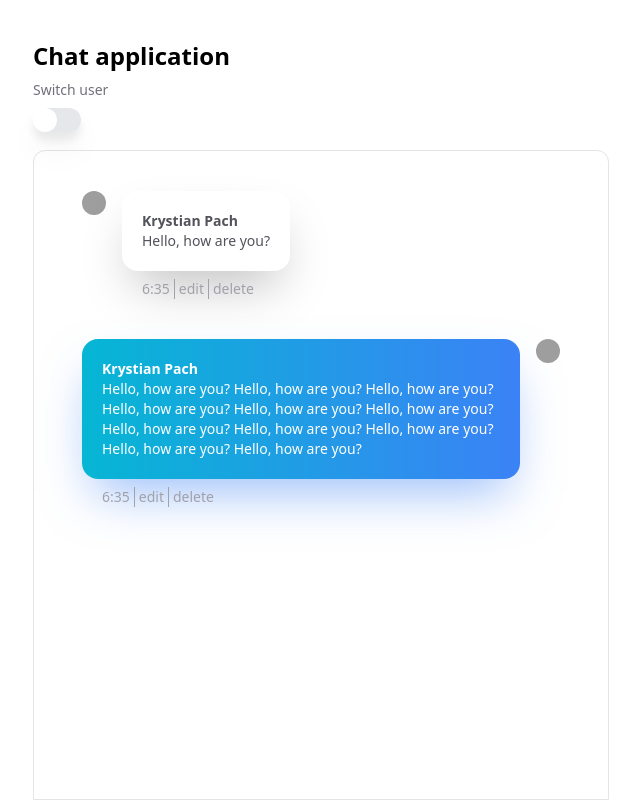
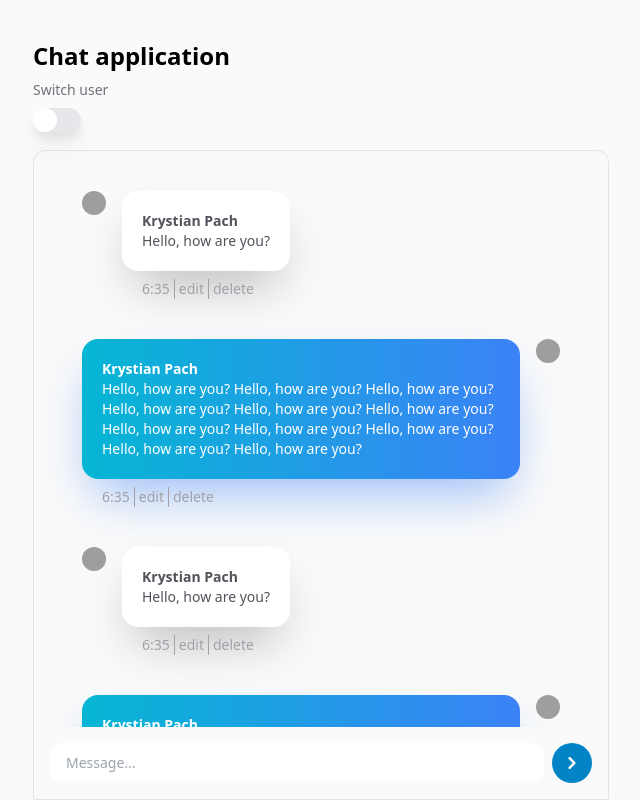
Before and after one commit to schriker/codegate-task, a React (Create React App) app: page / in a window 1280 px wide. Shown: the whole page, without its empty margins (319-959 px from the left). Built offline with nearby package versions, Linux system fonts and the light colour scheme; grey boxes are pictures that could not be loaded.

Commit message:
Input UI

```diff
--- a/package.json
+++ b/package.json
@@ -4,6 +4,7 @@
   "private": true,
   "dependencies": {
     "@headlessui/react": "^1.5.0",
+    "@heroicons/react": "^1.0.6",
     "@reduxjs/toolkit": "^1.8.1",
     "@testing-library/jest-dom": "^4.2.4",
     "@testing-library/react": "^9.5.0",
--- a/src/components/ChatWrapper/ChatWrapper.tsx
+++ b/src/components/ChatWrapper/ChatWrapper.tsx
@@ -2,7 +2,7 @@ import { ChatWrapperPropsType } from '../../types/chatWrapper';
 
 function ChatWrapper({ children }: ChatWrapperPropsType) {
   return (
-    <div className="h-full mt-3 px-12 border border-zinc-200 rounded-t-xl overflow-auto">
+    <div className="flex flex-col flex-grow-0 mt-3 border border-zinc-200 rounded-t-xl overflow-hidden">
       {children}
     </div>
   );
--- a/src/components/Message/Message.tsx
+++ b/src/components/Message/Message.tsx
@@ -1,7 +1,7 @@
 function Message() {
   return (
     <>
-      <div className="flex my-10">
+      <div className="flex my-10 mx-12">
         <img
           className="inline-block h-6 w-6 rounded-full mr-4"
           src="https://images.unsplash.com/photo-1491528323818-fdd1faba62cc?ixlib=rb-1.2.1&ixid=eyJhcHBfaWQiOjEyMDd9&auto=format&fit=facearea&facepad=2&w=256&h=256&q=80"
@@ -19,7 +19,130 @@ function Message() {
           </div>
         </div>
       </div>
-      <div className="flex flex-row-reverse my-10">
+      <div className="flex flex-row-reverse my-10 mx-12">
+        <img
+          className="inline-block h-6 w-6 rounded-full ml-4"
+          src="https://images.unsplash.com/photo-1500648767791-00dcc994a43e?ixlib=rb-1.2.1&ixid=eyJhcHBfaWQiOjEyMDd9&auto=format&fit=facearea&facepad=2.25&w=256&h=256&q=80"
+          alt=""
+        />
+        <div>
+          <div className="rounded-2xl shadow-2xl shadow-blue-500/50 bg-gradient-to-r from-cyan-500 to-blue-500 p-5 mb-2 text-[#fff]">
+            <p className="text-sm font-bold">Krystian Pach</p>
+            <p className="text-sm">
+              Hello, how are you? Hello, how are you? Hello, how are you? Hello,
+              how are you? Hello, how are you? Hello, how are you? Hello, how
+              are you? Hello, how are you? Hello, how are you? Hello, how are
+              you? Hello, how are you?
+            </p>
+          </div>
+          <div className="flex text-sm text-zinc-400 space-x-1 pl-5">
+            <span>6:35</span>
+            <button className="border-l border-zinc-400 pl-1">edit</button>
+            <button className="border-l border-zinc-400 pl-1">delete</button>
+          </div>
+        </div>
+      </div>
+      <div className="flex my-10 mx-12">
+        <img
+          className="inline-block h-6 w-6 rounded-full mr-4"
+          src="https://images.unsplash.com/photo-1491528323818-fdd1faba62cc?ixlib=rb-1.2.1&ixid=eyJhcHBfaWQiOjEyMDd9&auto=format&fit=facearea&facepad=2&w=256&h=256&q=80"
+          alt=""
+        />
+        <div>
+          <div className="rounded-2xl shadow-2xl bg-[#fff] p-5 mb-2 text-zinc-600">
+            <p className="text-sm font-bold">Krystian Pach</p>
+            <p className="text-sm">Hello, how are you?</p>
+          </div>
+          <div className="flex text-sm text-zinc-400 space-x-1 pl-5">
+            <span>6:35</span>
+            <button className="border-l border-zinc-400 pl-1">edit</button>
+            <button className="border-l border-zinc-400 pl-1">delete</button>
+          </div>
+        </div>
+      </div>
+      <div className="flex flex-row-reverse my-10 mx-12">
+        <img
+          className="inline-block h-6 w-6 rounded-full ml-4"
+          src="https://images.unsplash.com/photo-1500648767791-00dcc994a43e?ixlib=rb-1.2.1&ixid=eyJhcHBfaWQiOjEyMDd9&auto=format&fit=facearea&facepad=2.25&w=256&h=256&q=80"
+          alt=""
+        />
+        <div>
+          <div className="rounded-2xl shadow-2xl shadow-blue-500/50 bg-gradient-to-r from-cyan-500 to-blue-500 p-5 mb-2 text-[#fff]">
+            <p className="text-sm font-bold">Krystian Pach</p>
+            <p className="text-sm">
+              Hello, how are you? Hello, how are you? Hello, how are you? Hello,
+              how are you? Hello, how are you? Hello, how are you? Hello, how
+              are you? Hello, how are you? Hello, how are you? Hello, how are
+              you? Hello, how are you?
+            </p>
+          </div>
+          <div className="flex text-sm text-zinc-400 space-x-1 pl-5">
+            <span>6:35</span>
+            <button className="border-l border-zinc-400 pl-1">edit</button>
+            <button className="border-l border-zinc-400 pl-1">delete</button>
+          </div>
+        </div>
+      </div>
+      <div className="flex my-10 mx-12">
+        <img
+          className="inline-block h-6 w-6 rounded-full mr-4"
+          src="https://images.unsplash.com/photo-1491528323818-fdd1faba62cc?ixlib=rb-1.2.1&ixid=eyJhcHBfaWQiOjEyMDd9&auto=format&fit=facearea&facepad=2&w=256&h=256&q=80"
+          alt=""
+        />
+        <div>
+          <div className="rounded-2xl shadow-2xl bg-[#fff] p-5 mb-2 text-zinc-600">
+            <p className="text-sm font-bold">Krystian Pach</p>
+            <p className="text-sm">Hello, how are you?</p>
+          </div>
+          <div className="flex text-sm text-zinc-400 space-x-1 pl-5">
+            <span>6:35</span>
+            <button className="border-l border-zinc-400 pl-1">edit</button>
+            <button className="border-l border-zinc-400 pl-1">delete</button>
+          </div>
+        </div>
+      </div>
+      <div className="flex flex-row-reverse my-10 mx-12">
+        <img
+          className="inline-block h-6 w-6 rounded-full ml-4"
+          src="https://images.unsplash.com/photo-1500648767791-00dcc994a43e?ixlib=rb-1.2.1&ixid=eyJhcHBfaWQiOjEyMDd9&auto=format&fit=facearea&facepad=2.25&w=256&h=256&q=80"
+          alt=""
+        />
+        <div>
+          <div className="rounded-2xl shadow-2xl shadow-blue-500/50 bg-gradient-to-r from-cyan-500 to-blue-500 p-5 mb-2 text-[#fff]">
+            <p className="text-sm font-bold">Krystian Pach</p>
+            <p className="text-sm">
+              Hello, how are you? Hello, how are you? Hello, how are you? Hello,
+              how are you? Hello, how are you? Hello, how are you? Hello, how
+              are you? Hello, how are you? Hello, how are you? Hello, how are
+              you? Hello, how are you?
+            </p>
+          </div>
+          <div className="flex text-sm text-zinc-400 space-x-1 pl-5">
+            <span>6:35</span>
+            <button className="border-l border-zinc-400 pl-1">edit</button>
+            <button className="border-l border-zinc-400 pl-1">delete</button>
+          </div>
+        </div>
+      </div>
+      <div className="flex my-10 mx-12">
+        <img
+          className="inline-block h-6 w-6 rounded-full mr-4"
+          src="https://images.unsplash.com/photo-1491528323818-fdd1faba62cc?ixlib=rb-1.2.1&ixid=eyJhcHBfaWQiOjEyMDd9&auto=format&fit=facearea&facepad=2&w=256&h=256&q=80"
+          alt=""
+        />
+        <div>
+          <div className="rounded-2xl shadow-2xl bg-[#fff] p-5 mb-2 text-zinc-600">
+            <p className="text-sm font-bold">Krystian Pach</p>
+            <p className="text-sm">Hello, how are you?</p>
+          </div>
+          <div className="flex text-sm text-zinc-400 space-x-1 pl-5">
+            <span>6:35</span>
+            <button className="border-l border-zinc-400 pl-1">edit</button>
+            <button className="border-l border-zinc-400 pl-1">delete</button>
+          </div>
+        </div>
+      </div>
+      <div className="flex flex-row-reverse my-10 mx-12">
         <img
           className="inline-block h-6 w-6 rounded-full ml-4"
           src="https://images.unsplash.com/photo-1500648767791-00dcc994a43e?ixlib=rb-1.2.1&ixid=eyJhcHBfaWQiOjEyMDd9&auto=format&fit=facearea&facepad=2.25&w=256&h=256&q=80"
--- /dev/null
+++ b/src/components/MessageInput/MessageInput.tsx
@@ -0,0 +1,23 @@
+import { ChevronRightIcon } from '@heroicons/react/solid';
+
+function MessageInput() {
+  return (
+    <div className="p-4">
+      <form className="flex w-full">
+        <input
+          className="rounded-xl px-4 text-sm flex-auto"
+          type="text"
+          placeholder="Message..."
+        />
+        <button
+          className="bg-sky-600 rounded-full w-10 h-10 ml-2 flex justify-center items-center"
+          type="submit"
+        >
+          <ChevronRightIcon className="h-6 w-6 text-[#fff]" />
+        </button>
+      </form>
+    </div>
+  );
+}
+
+export default MessageInput;
--- a/src/components/UI/Switch/Switch.tsx
+++ b/src/components/Switch/Switch.tsx
@@ -1,5 +1,5 @@
 import { Switch as TailwindSwitch } from '@headlessui/react';
-import { SwitchPropsType } from '../../../types/switch';
+import { SwitchPropsType } from '../../types/switch';
 
 function Switch({ enabled, onChange, label }: SwitchPropsType) {
   return (
--- a/src/components/UserSwitch/UserSwitch.tsx
+++ b/src/components/UserSwitch/UserSwitch.tsx
@@ -1,5 +1,5 @@
 import { useState } from 'react';
-import Switch from '../UI/Switch/Switch';
+import Switch from '../Switch/Switch';
 
 function UserSwitch() {
   const [enabled, setEnabled] = useState(false);
--- a/src/features/messages/Messages.tsx
+++ b/src/features/messages/Messages.tsx
@@ -1,10 +1,14 @@
 import ChatWrapper from '../../components/ChatWrapper/ChatWrapper';
 import Message from '../../components/Message/Message';
+import MessageInput from '../../components/MessageInput/MessageInput';
 
 function Messages() {
   return (
     <ChatWrapper>
-      <Message />
+      <div className="overflow-auto">
+        <Message />
+      </div>
+      <MessageInput />
     </ChatWrapper>
   );
 }
--- a/src/index.css
+++ b/src/index.css
@@ -7,3 +7,7 @@ body,
 #root {
   height: 100%;
 }
+
+body {
+  background-color: theme('colors.zinc.50');
+}
```
Also changed, not shown: 1 other file (tests, documents, lock files or other folders).
